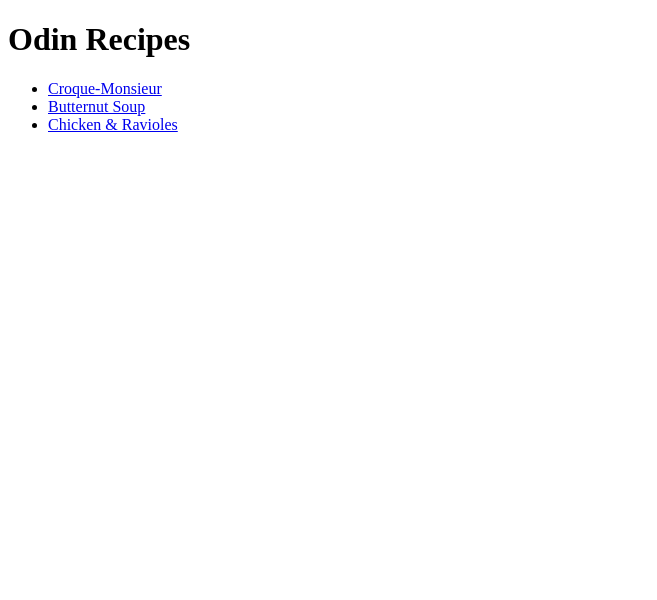
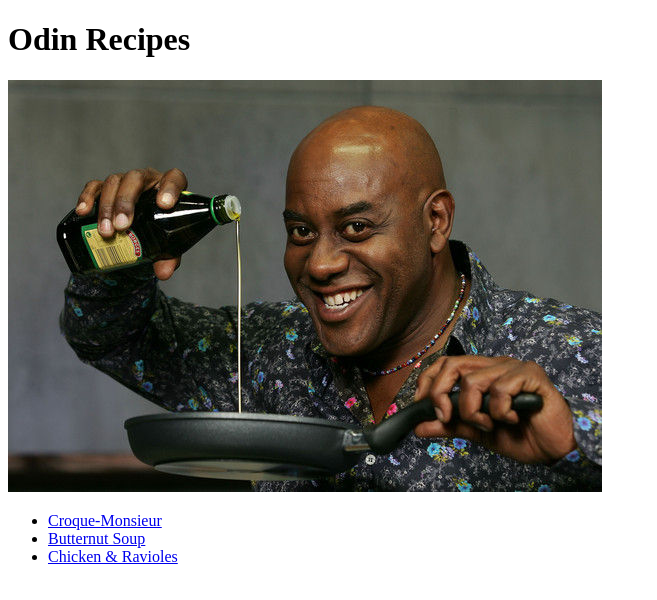
Before and after one commit to naelsoufi/odin-recipes, a plain HTML site: page index.html in a window 1280 px wide. Shown: the whole page, without its empty margins (0-657 px from the left). Drawn offline with Linux system fonts and the light colour scheme.

Commit message:
Add a new structure to the HTML page
Planning to design a bit and therefore creating a proper header with a funny picture

```diff
--- a/index.html
+++ b/index.html
@@ -3,13 +3,19 @@
     <head>
         <meta charset="UTF-8">
         <title>Odin Recipes</title>
+        <link rel="stylesheet" href="style.css">
     </head>
     <body>
+        <header>
             <h1>Odin Recipes</h1>
+            <img src="./images/ainsley-harriott.jpg" alt="famous chef Ainsley Harriott oiling up his pan with a big smile">
+            <nav>
                 <ul>
                     <li><a href="./recipes/croque-monsieur.html">Croque-Monsieur</a></li>
                     <li><a href="./recipes/butternut-soup.html">Butternut Soup</a></li>
                     <li><a href="./recipes/chicken-raviole.html">Chicken & Ravioles</a></li>
                 </ul>
+            </nav>
+        </header>
     </body>
 </html>
```
Also changed, not shown: images/ainsley-harriott.jpg (added), style.css (added). Lines whose indentation alone changed are shown as unchanged.
